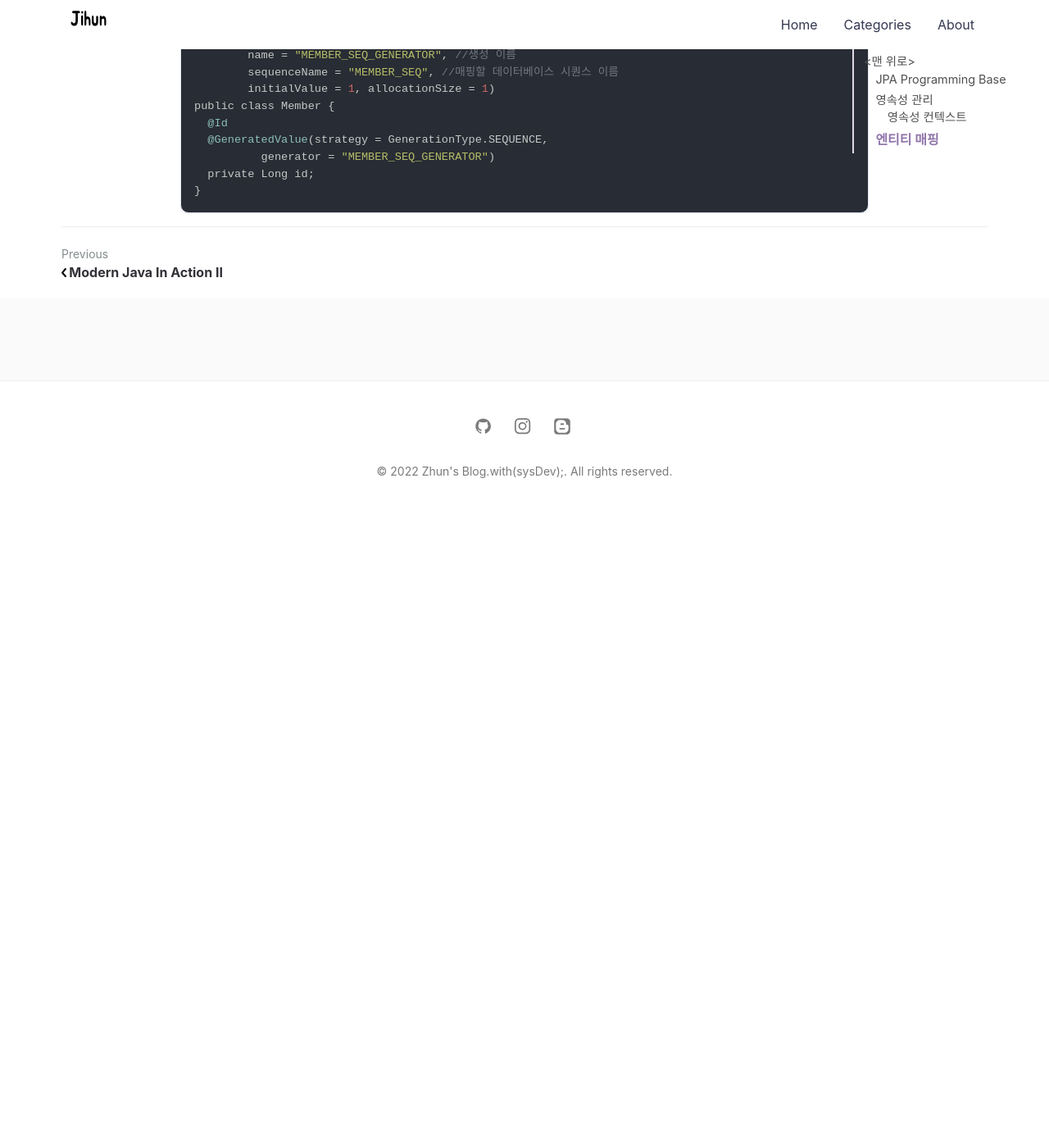
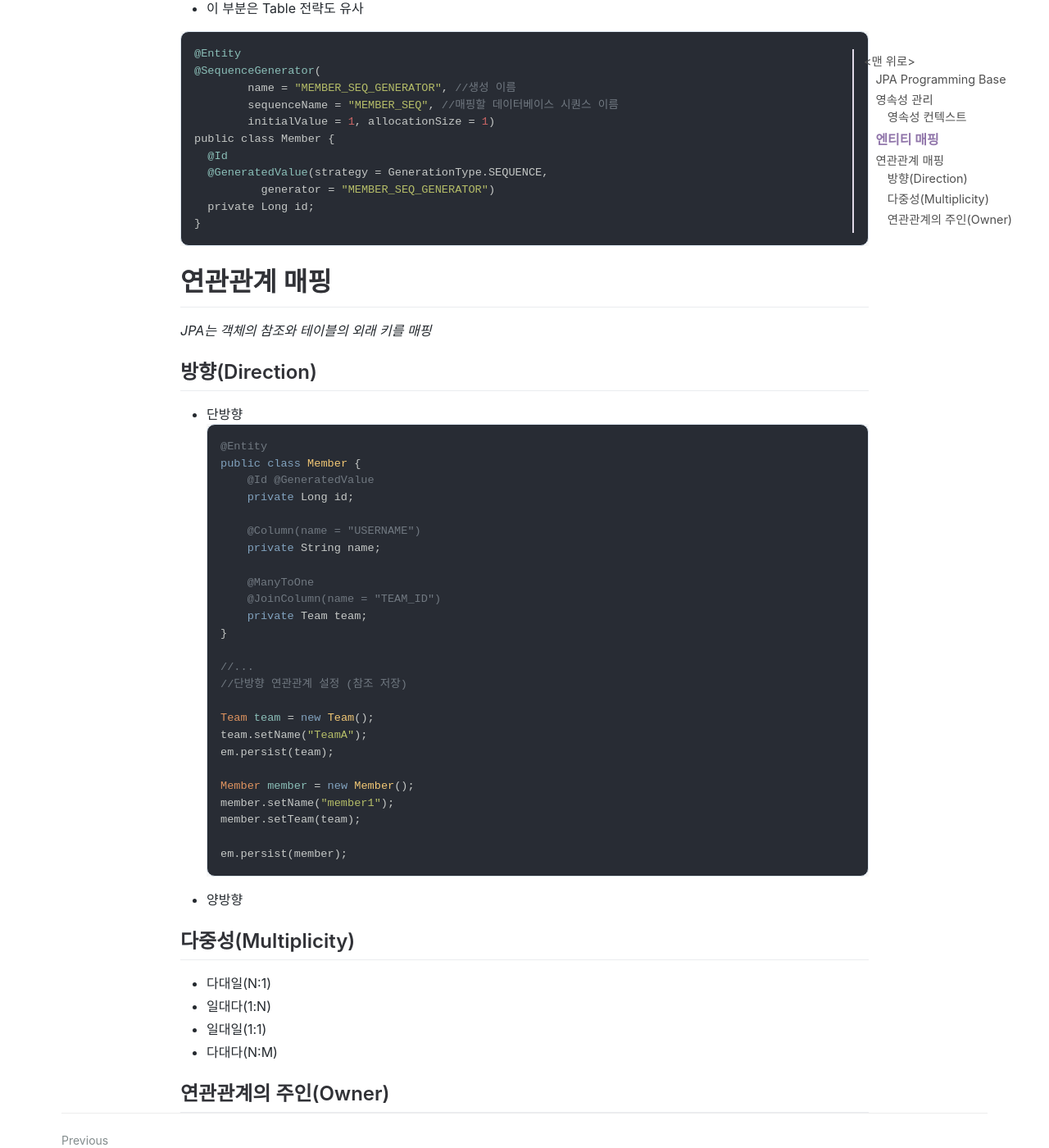
Before and after one commit to jihunparkme/jihunparkme.github.io, a Jekyll site: the page built from _posts/2022-03-29-JPA-Programming-base.md, in a window 1280 px wide and 1400 px high, scrolled down 6297 px. Shown: the whole window at 82% size. Built offline with Jekyll 4.4.1, drawn with Linux system fonts in a browser that asks for light colours; nearby versions of some CDN libraries; comment, search, counter and statistics services are not loaded; before the commit the page ends 6927 px from its top, so only the background shows below that; some of the changed text lies outside the part shown.

Commit message:
[연관관계 매핑 기초] 단방향 연관관계

````diff
--- a/_posts/2022-03-29-JPA-Programming-base.md
+++ b/_posts/2022-03-29-JPA-Programming-base.md
@@ -233,6 +233,8 @@ public class Member {
     - 주로 오라클, PostgreSQL, DB2, H2 에서 사용
   - **TABLE** : 키 생성용 테이블 사용, (모든 DB, @TableGenerator)
 
+Long Type + 대체키 + 키 생성전략 사용 권장
+
 **AUTO & IDENTITY**
 
 ```java
@@ -265,3 +267,48 @@ public class Member {
   private Long id;
 }
  ```
+
+# 연관관계 매핑
+
+*JPA는 객체의 참조와 테이블의 외래 키를 매핑*
+
+## 방향(Direction)
+
+- 단방향
+  ```java
+  @Entity
+  public class Member {
+      @Id @GeneratedValue
+      private Long id;
+
+      @Column(name = "USERNAME")
+      private String name;
+
+      @ManyToOne
+      @JoinColumn(name = "TEAM_ID")
+      private Team team;
+  }
+
+  //...
+  //단방향 연관관계 설정 (참조 저장)
+
+  Team team = new Team();
+  team.setName("TeamA");
+  em.persist(team);
+
+  Member member = new Member();
+  member.setName("member1");
+  member.setTeam(team);
+
+  em.persist(member);
+  ```
+- 양방향
+
+## 다중성(Multiplicity)
+
+- 다대일(N:1)
+- 일대다(1:N)
+- 일대일(1:1)
+- 다대다(N:M)
+
+## 연관관계의 주인(Owner)
````
